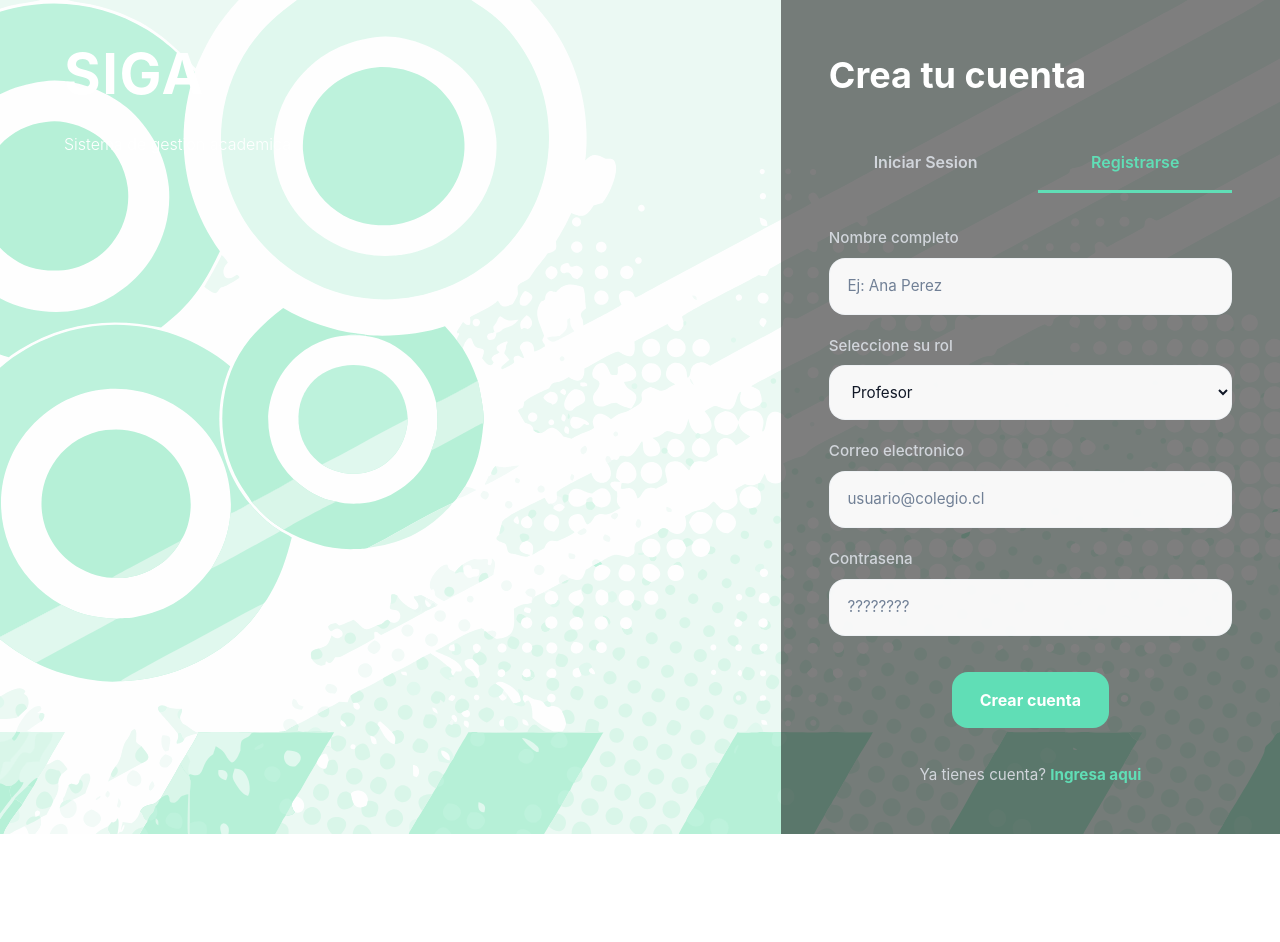
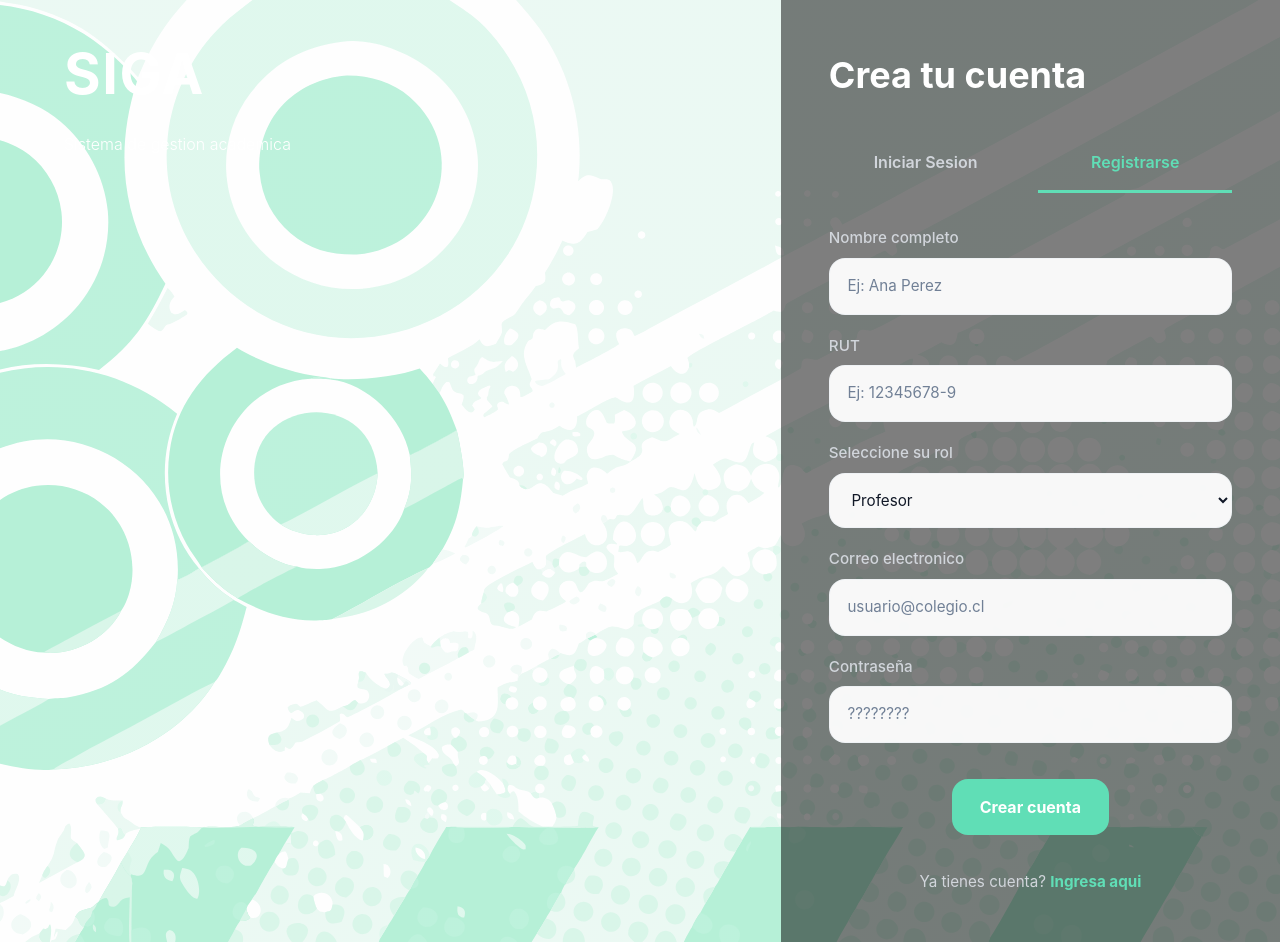
Before and after one commit to kkitaaa/SIGA, a React (Vite) app in the folder frontend/siga/: page / in a window 1280 px wide. Both pictures are taken after a click on the button "Registrarse". Before the commit the page ends 834 px from the top, so only its background shows below. Built offline with nearby package versions, Linux system fonts and the light colour scheme.

Commit message:
Campo RUT
Se agregó el input para el RUT.

```diff
--- a/frontend/siga/src/pages/login.jsx
+++ b/frontend/siga/src/pages/login.jsx
@@ -117,6 +117,20 @@ function InicioDeSesion() {
             </div>
           )}
 
+        {!isLogin && (
+          <div className="input-group">
+            <label>RUT</label>
+            <input
+              type="text"
+              name="rut"
+              value={formData.rut}
+              onChange={handleChange}
+              required
+              placeholder="Ej: 12345678-9"
+            />
+          </div>
+          )}
+
           {!isLogin && (
             <div className="input-group">
               <label>Seleccione su rol</label>
@@ -147,7 +161,7 @@ function InicioDeSesion() {
           </div>
 
           <div className="input-group">
-            <label>Contrasena</label>
+            <label>Contraseña</label>
             <div className="password-wrapper">
               <input
                 type={showPassword ? 'text' : 'password'}
```
